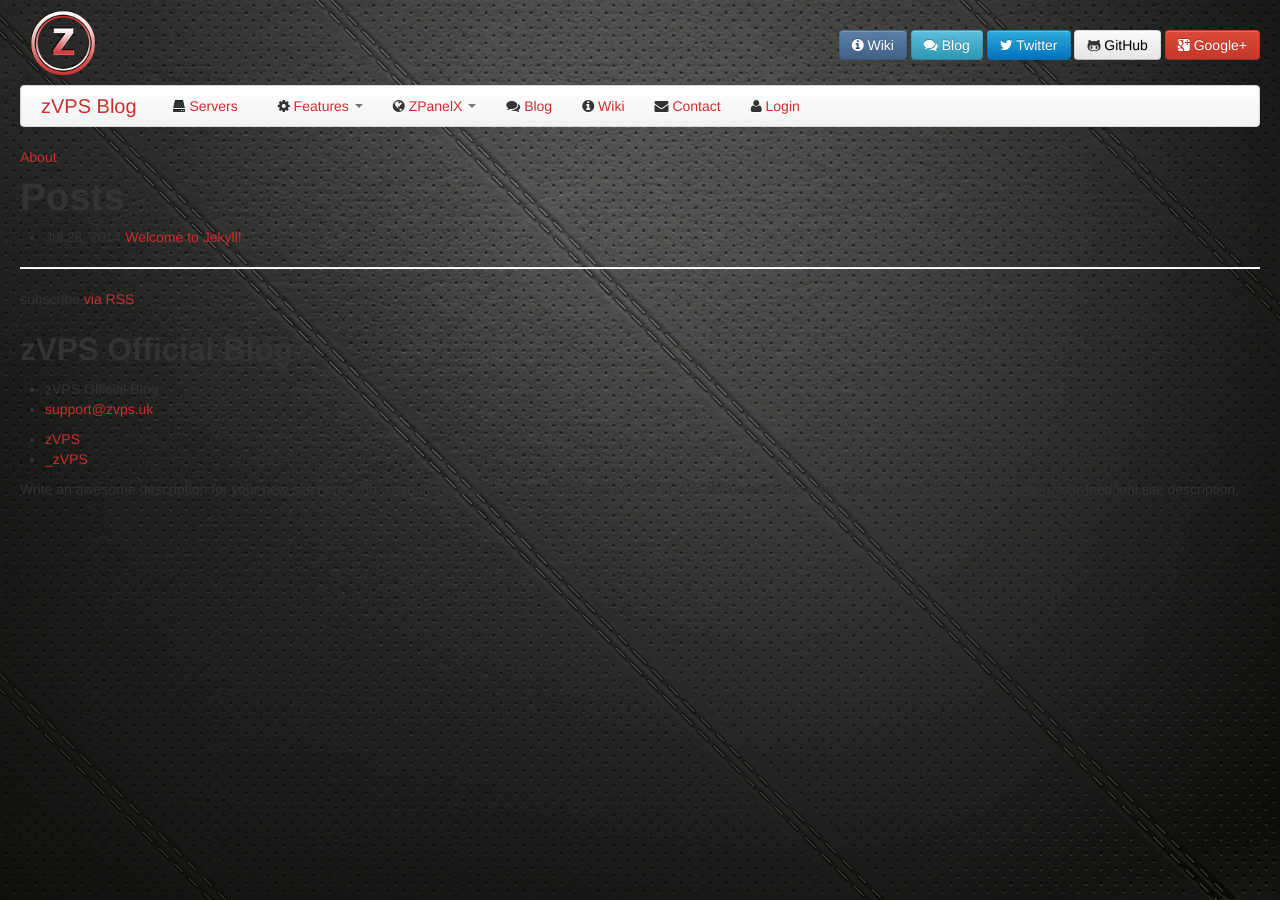
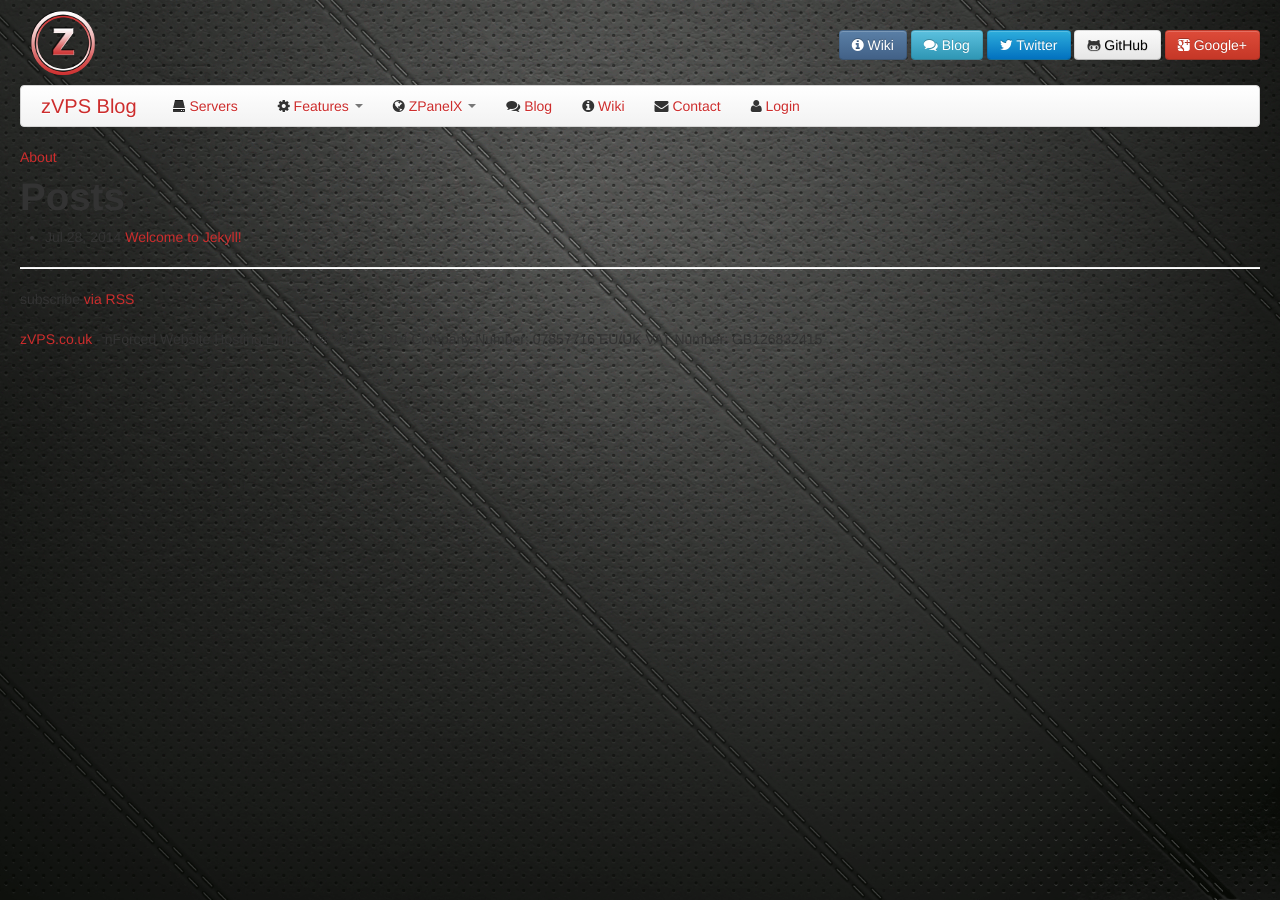
Before and after one commit to Caffe1neAdd1ct/zvps-blog, a Jekyll site: the page built from blog/index.html, in a window 1280 px wide. Built offline with Jekyll 4.4.1, drawn with Linux system fonts in a browser that asks for light colours.

Commit message:
Added standard footer.

```diff
--- a/blog/_includes/footer.html
+++ b/blog/_includes/footer.html
@@ -1,35 +1,10 @@
-<footer class="site-footer">
-
-  <div class="wrap">
-
-    <h2 class="footer-heading">{{ site.title }}</h2>
-
-    <div class="footer-col-1 column">
-      <ul>
-        <li>{{ site.title }}</li>
-        <li><a href="mailto:{{ site.email }}">{{ site.email }}</a></li>
-      </ul>
-    </div>
-
-    <div class="footer-col-2 column">
-      <ul>
-        {% if site.github_username %}<li>
-          <a href="https://github.com/{{ site.github_username }}">
-            <span class="username">{{ site.github_username }}</span>
-          </a>
-        </li>{% endif %}
-        {% if site.twitter_username %}<li>
-          <a href="https://twitter.com/{{ site.twitter_username }}">
-            <span class="username">{{ site.twitter_username }}</span>
-          </a>
-        </li>{% endif %}
-      </ul>
-    </div>
-
-    <div class="footer-col-3 column">
-      <p class="text">{{ site.description }}</p>
-    </div>
-
+<div class="row-fluid">
+    <div class="span12 padded">
+        <p style="padding-top: 10px;">
+            <a href="http://www.zvps.uk/" title="zVPS Xen Servers">zVPS.co.uk</a> - nForced Website Hosting Limited.
+            &copy; 2012 - 2014
+            Company Number: 07857716
+            EU/UK VAT Number: GB126832415
+        </p>
   </div>
-
-</footer>
+</div>
```
